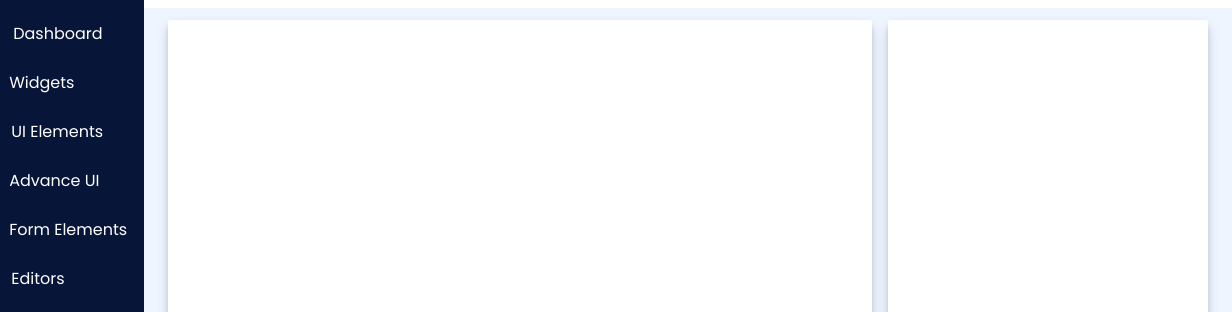
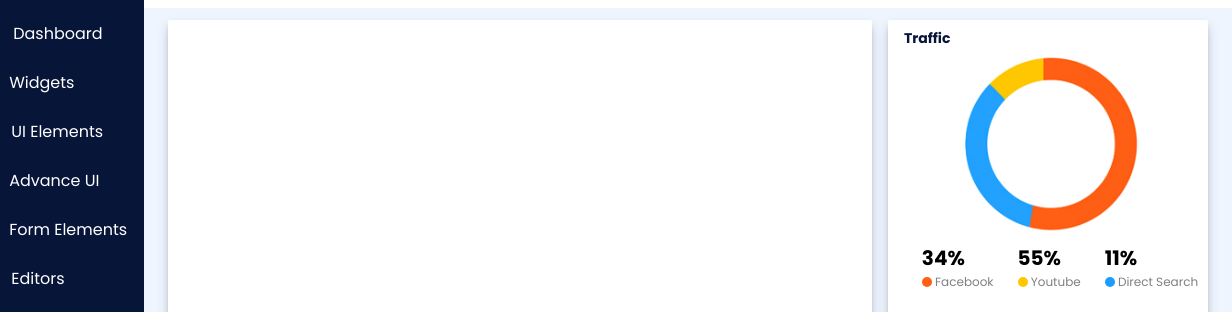
Before and after one commit to Usman-837/Admin_Dashboard, a plain HTML site: page index.html in a window 1280 px wide. Shown: the part 64-376 px from the top of the page, 48-1280 px from the left. Drawn offline with Linux system fonts and the light colour scheme.

```diff
--- a/index.html
+++ b/index.html
@@ -123,7 +123,35 @@
                 <div class="render-graph-data-container">
                     <div class="render-graph-data">
                         <div class="firstBox-div"></div>
-                        <div class="secondBox-div"></div>
+                        <div class="secondBox-div">
+                            <p>Traffic</p>
+                            <div class="circle-div">
+                                <img src="./assets/circle.png" alt=""/>
+                            </div>
+                            <div class="three-number">
+                                <div class="firstnum">
+                                    <h2>34%</h2>
+                                    <div class="fc">
+                                        <div class="ffc"></div>
+                                        <span>Facebook</span>
+                                    </div>
+                                </div>
+                                <div class="secondnum">
+                                    <h2>55%</h2>
+                                    <div class="sc">
+                                        <div class="ssc"></div>
+                                        <span>Youtube</span>
+                                    </div>
+                                </div>
+                                <div class="thirdnum">
+                                    <h2>11%</h2>
+                                    <div class="tc">
+                                        <div class="ttc"></div>
+                                        <span>Direct Search</span>
+                                    </div>
+                                </div>
+                            </div>
+                        </div>
                     </div>
                 </div>
             </div>
--- a/style.css
+++ b/style.css
@@ -136,3 +136,101 @@ body{
     border-radius: 2px;
     box-shadow: rgba(50, 50, 93, 0.25) 0px 6px 12px -2px, rgba(0, 0, 0, 0.3) 0px 3px 7px -3px;
 }
+
+.secondBox-div p{
+    margin-left: 1rem;
+    font-size: 14px;
+    margin-top: .5rem;
+    font-weight: bold;
+    color: #071539;
+}
+
+.circle-div{
+    display: flex;
+    justify-content: center;
+}
+
+.circle-div img{
+        height: 210px;
+}
+
+.three-number{
+    display: flex;
+    justify-content: center;
+    margin-top: -1rem;
+}
+
+.firstnum h2{
+    font-size: 20px;
+    font-weight: bold;
+    margin-left: 1.5rem;
+}
+
+.firstnum span{
+    font-size: 12px;
+    margin-left: .2rem;
+    color: gray;
+}
+
+.secondnum h2{
+    font-size: 20px;
+    font-weight: bold;
+    margin-left: 1.5rem;
+}
+
+.secondnum span{
+    font-size: 12px;
+    margin-left: .2rem;
+    color: gray;
+}
+
+.thirdnum h2{
+    font-size: 20px;
+    font-weight: bold;
+    margin-left: 1.5rem;
+}
+
+.thirdnum span{
+    font-size: 12px;
+    margin-left: .2rem;
+    color: gray;
+}
+
+.ffc{
+    height: 10px;
+    width: 10px;
+    border-radius: 50%;
+    background-color: #ff5e13;
+    margin-top: .28rem;
+    margin-left: 1.5rem;
+}
+
+.fc{
+    display: flex;
+}
+
+.ssc{
+    height: 10px;
+    width: 10px;
+    border-radius: 50%;
+    background-color: #ffc700;
+    margin-top: .28rem;
+    margin-left: 1.5rem;
+}
+
+.sc{
+    display: flex;
+}
+
+.ttc{
+    height: 10px;
+    width: 10px;
+    border-radius: 50%;
+    background-color: #1a9efe;
+    margin-top: .28rem;
+    margin-left: 1.5rem;
+}
+
+.tc{
+    display: flex;
+}
```
